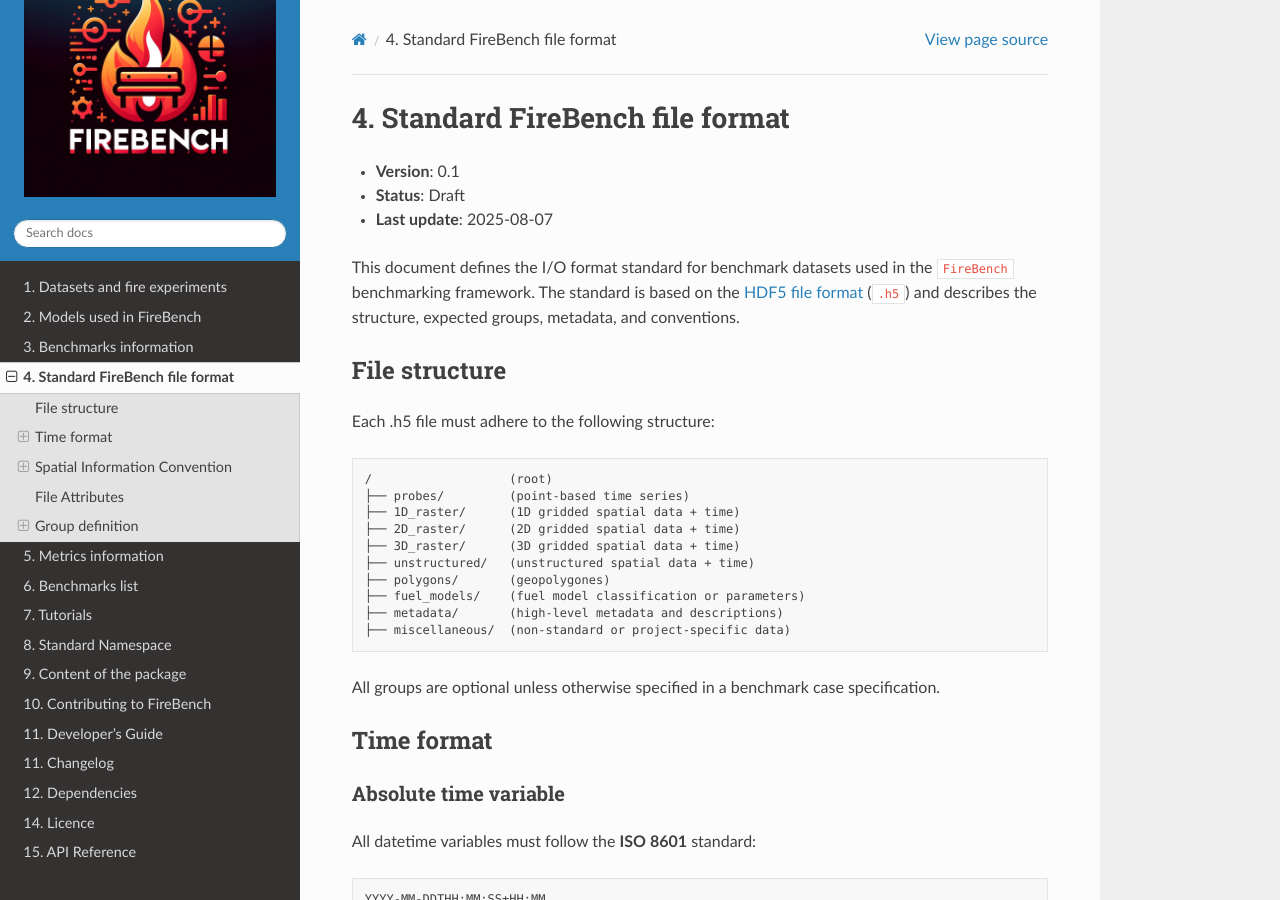
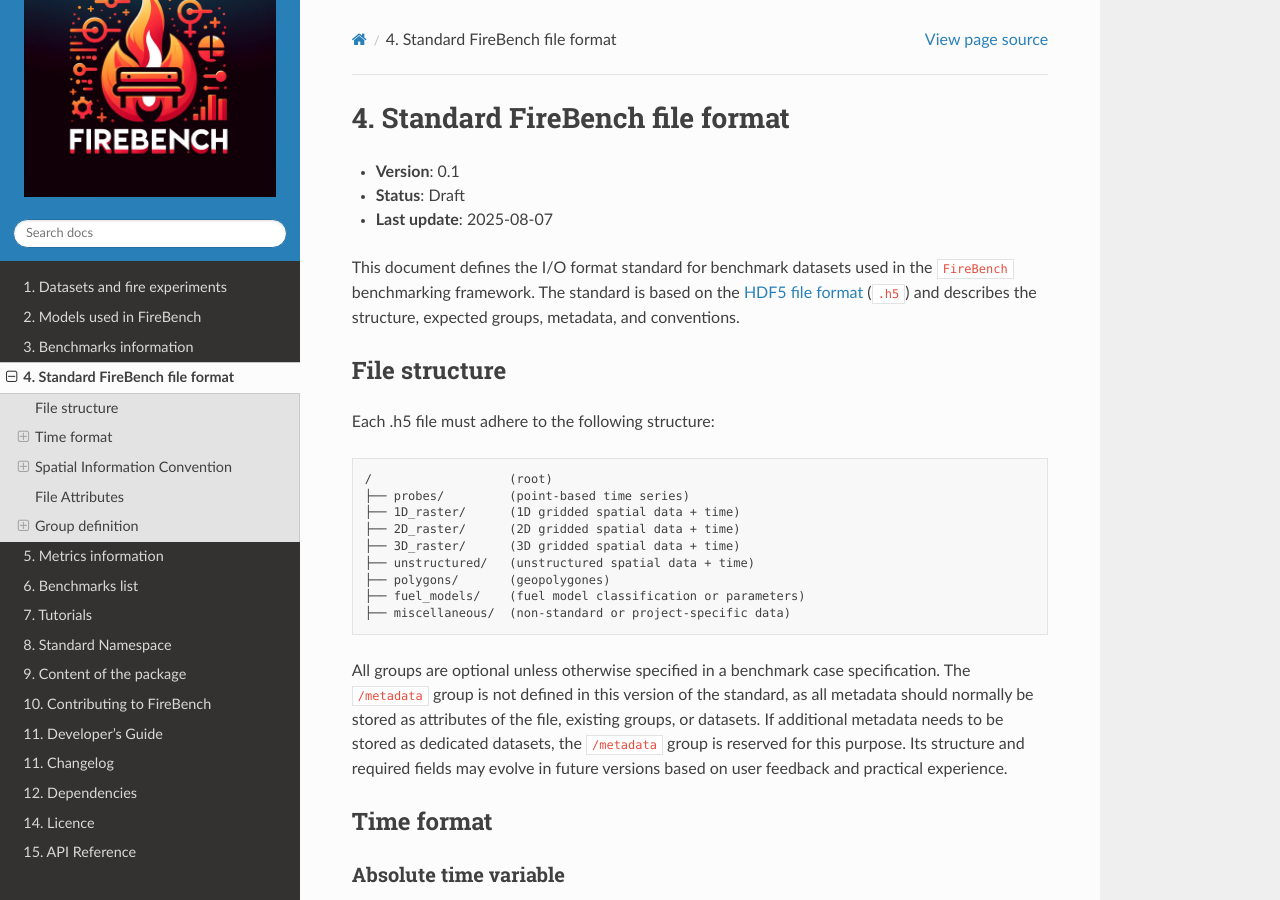
Before and after one commit to wirc-sjsu/firebench, a Sphinx documentation site: the page built from docs/standard_format.md, in a window 1280 px wide and 900 px high. Built offline with Sphinx 7.4.7 and the Read the Docs theme 3.1.0, drawn with Linux system fonts in a browser that asks for light colours; some of the changed text lies outside the part shown.

Commit message:
add metadata section comment doc

````diff
--- a/docs/standard_format.md
+++ b/docs/standard_format.md
@@ -19,11 +19,11 @@ Each .h5 file must adhere to the following structure:
 ├── unstructured/   (unstructured spatial data + time)
 ├── polygons/       (geopolygones)
 ├── fuel_models/    (fuel model classification or parameters)
-├── metadata/       (high-level metadata and descriptions)
 ├── miscellaneous/  (non-standard or project-specific data)
 ```
 
 All groups are optional unless otherwise specified in a benchmark case specification.
+The `/metadata` group is not defined in this version of the standard, as all metadata should normally be stored as attributes of the file, existing groups, or datasets. If additional metadata needs to be stored as dedicated datasets, the `/metadata` group is reserved for this purpose. Its structure and required fields may evolve in future versions based on user feedback and practical experience.
 
 ## Time format
 
@@ -181,6 +181,11 @@ Attributs | Type | Description
 `model_name` | str | Name of the model producing the data
 `model_version` | str | Version of the model
 `description` | str | Short description of the dataset
+`project_name` | str | Short description of the project
+`license` | str | License or terms of use
+`data_source` | str | Source of the data if applicable
+
+No `/metadata` group is required; prefer file-level attributes. The `/metadata` namespace is reserved for future versions.
 
 ## Group definition
 
@@ -329,6 +334,7 @@ Attributs | Type | Description
 
 **Note**: This part of the standard is in an early stage and intentionally allows significant flexibility to accommodate diverse unstructured data types. The structure and required fields may evolve in future versions based on user feedback and practical experience.
 
+
 ### Polygon
 - Contains data stored as polygons with an explicit coordinate reference system (CRS), such as those derived from .kml or shapefiles.
 - All spatial coordinates must follow the Spatial Information Convention, including a required `crs` attribute at the group level. Optional attributes or datasets for holes/multipolygons can be added.
````
